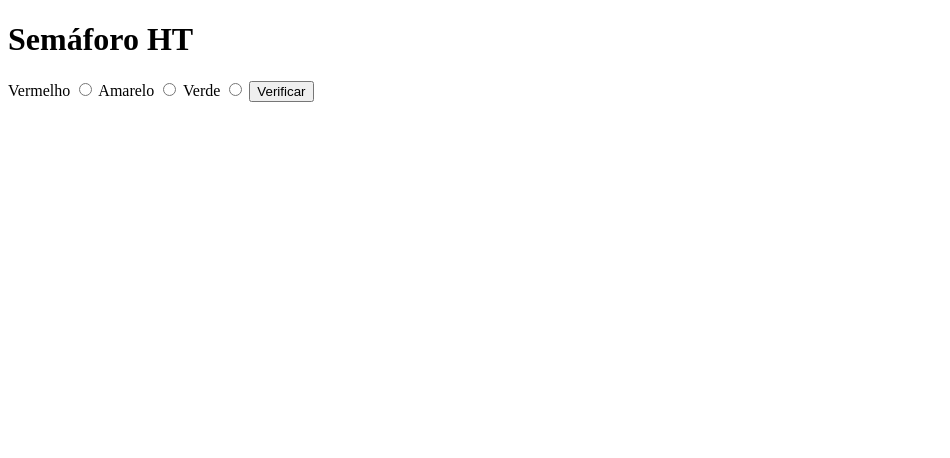
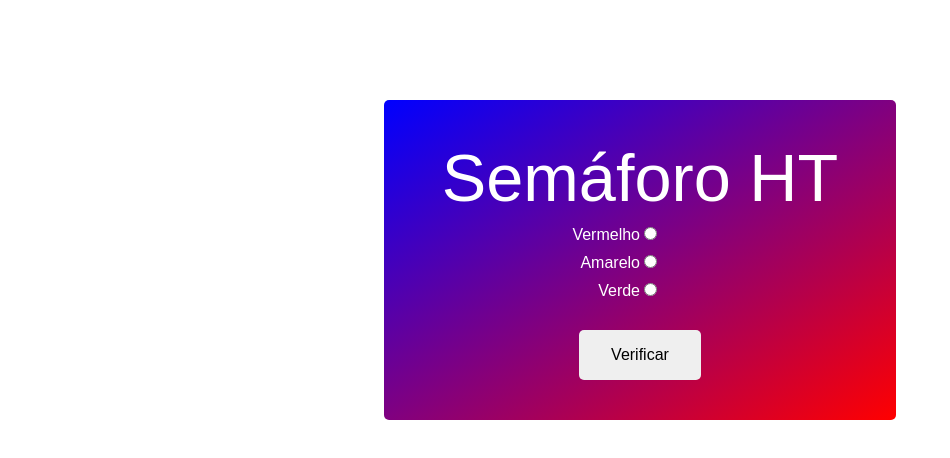
Before and after one commit to fabricadeprogramador/t24-modulo1, a plain HTML site: page semaforo/semaforo.html in a window 1280 px wide. Shown: the whole page, without its empty margins (0-950 px from the left). Drawn offline with Linux system fonts and the light colour scheme.

Commit message:
Implementando CSS no semáforo

```diff
--- /dev/null
+++ b/semaforo/semaforo.css
@@ -0,0 +1,57 @@
+* {
+    box-sizing: border-box;
+    font-family: sans-serif;
+    margin: 0px;
+    padding: 0px;
+}
+
+.form-semaforo {
+    background: linear-gradient(to right bottom, blue, purple, red);
+    width: 40%;
+    margin: 100px auto;
+    padding: 40px 20px;
+    border-radius: 5px;
+    color: white;
+}
+
+.text-center {
+    text-align: center;
+}
+
+.titulo {
+    font-weight: 300;
+    font-size: 50pt;
+}
+
+.opcao {
+    margin: 10px 0px;
+}
+
+.opcao label{
+    display: inline-block;
+    width: 50%;
+    text-align: right;
+}
+
+.btn {
+    padding: 16px 32px;
+    border-radius: 5px;
+    border: none;
+    margin-top: 20px;
+    font-size: 12pt;
+    cursor: pointer;
+    transition: .3s;
+}
+
+.btn:hover {
+    transform: scale(1.2);
+    box-shadow: 0px 1px 10px rgba(0,0,0,.5);
+}
+
+.btn:active {
+    transform: scale(1.1);
+}
+
+button:focus {
+    outline: 0;
+}
--- a/semaforo/semaforo.html
+++ b/semaforo/semaforo.html
@@ -1,28 +1,41 @@
 <!DOCTYPE html>
 <html lang="pt-br">
+
 <head>
     <meta charset="UTF-8">
     <meta name="viewport" content="width=device-width, initial-scale=1.0">
     <meta http-equiv="X-UA-Compatible" content="ie=edge">
     <title>Semáforo HT</title>
     <script src="semaforo.js"></script>
+    <link rel="stylesheet" href="semaforo.css">
 </head>
+
 <body>
 
-<form>
-    <h1>Semáforo HT</h1>
+    <form class="form-semaforo">
+        <h1 class="text-center titulo">Semáforo HT</h1>
 
+        <div class="opcao">
             <label for="vermelho">Vermelho</label>
             <input type="radio" value="vermelho" name="selecionado" id="vermelho">
+        </div>
 
+        <div class="opcao">
             <label for="amarelo">Amarelo</label>
             <input type="radio" value="amarelo" name="selecionado" id="amarelo">
+        </div>
 
+        <div class="opcao">
             <label for="verde">Verde</label>
             <input type="radio" value="verde" name="selecionado" id="verde">
+        </div>
 
-    <button onclick="verificar()" type="button">Verificar</button>
+        <div class="text-center">
+            <button class="btn" onclick="" type="button">Verificar</button>
+        </div>
+
     </form>
 
 </body>
+
 </html>
```
Lines whose indentation alone changed are shown as unchanged.
